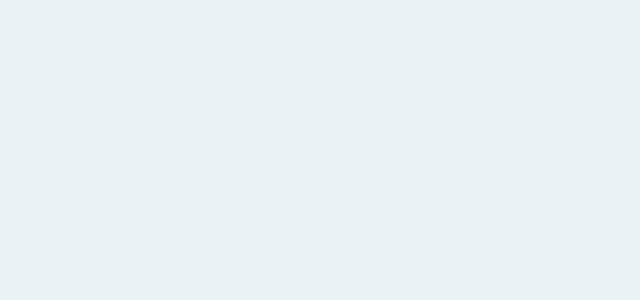
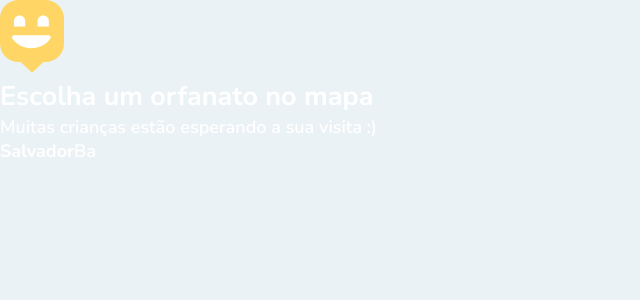
Before and after one commit to shusten/NLW3, a React (Create React App) app: page /app in a window 1280 px wide. Shown: the top 300 px of the page, without its empty margins (0-640 px from the left). Built offline with nearby package versions, Linux system fonts and the light colour scheme.

Commit message:
:construction: chore: adiciona texto a tela de orfaos

```diff
--- a/src/pages/OrphanagesMap.tsx
+++ b/src/pages/OrphanagesMap.tsx
@@ -1,4 +1,5 @@
 import React from 'react';
+import {} from 'react-router-dom';
 
 import mapMarkerImg from '../images/map-marker.svg';
 
@@ -7,8 +8,18 @@ function OrphanagesMap() {
         <div id="page-map">
             <aside>
                 <header>
-                    <img src="" alt=""/>
+                    <img src={mapMarkerImg} alt="Happy" />
+
+                    <h2> Escolha um orfanato no mapa</h2>
+                    <p>Muitas crianças estão esperando a sua visita :) </p>
                 </header>
+
+                <footer>
+                    <strong>Salvador</strong>
+                    <span>Ba</span>
+                </footer>
+
+                <div></div>
             </aside>
         </div>
         )
```
